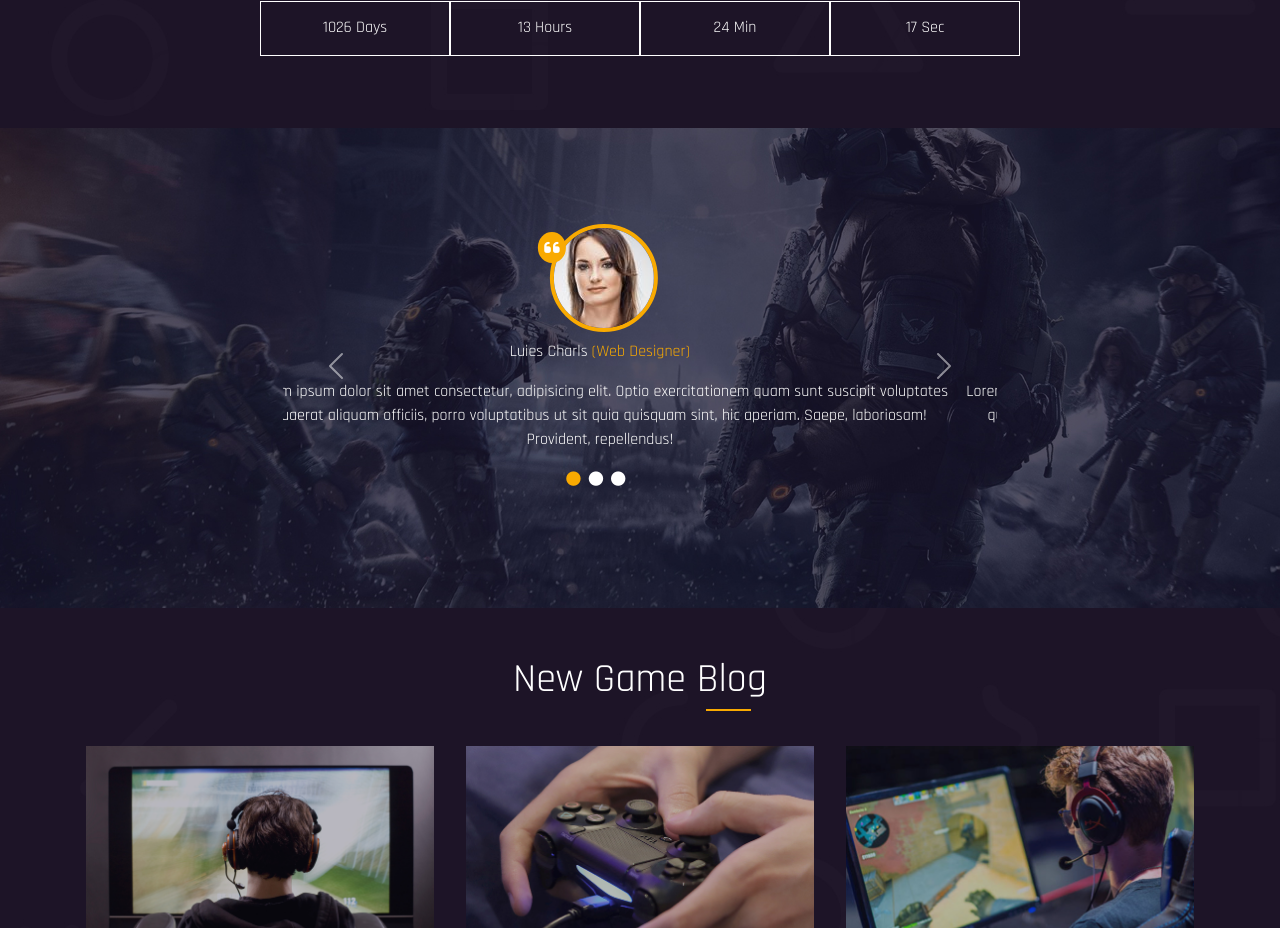
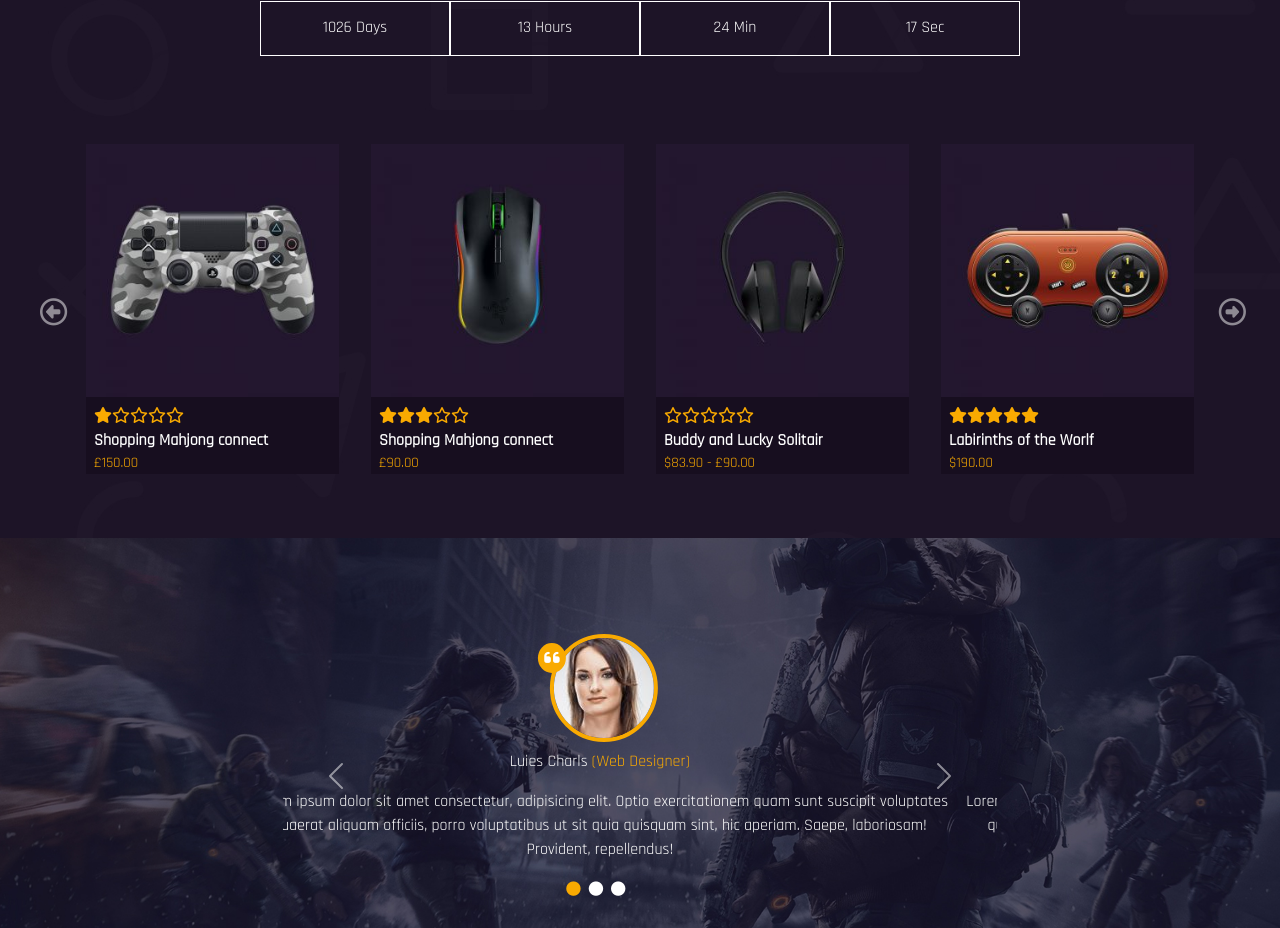
Before and after one commit to DavideFarci/proj-html-vuejs, a Vue app: page / in a window 1280 px wide. Shown: the part 2953-3881 px from the top of the page. Built offline with nearby package versions, Linux system fonts and the light colour scheme.

Commit message:
fix carousel in deal of the day section

```diff
--- a/src/components/AppMain.vue
+++ b/src/components/AppMain.vue
@@ -4,6 +4,7 @@ import AppCard from "./AppCard.vue";
 import AppCardDouble from "./AppCardDouble.vue";
 import AppDevelopers from "./AppDevelopers.vue";
 import AppSlider from "./AppSlider.vue";
+import AppSliderDeal from "./AppSliderDeal.vue";
 
 export default {
   data() {
@@ -263,7 +264,14 @@ export default {
       return bigCards.slice(start, end);
     },
   },
-  components: { AppCard, AppBlogCard, AppSlider, AppDevelopers, AppCardDouble },
+  components: {
+    AppCard,
+    AppBlogCard,
+    AppSlider,
+    AppDevelopers,
+    AppCardDouble,
+    AppSliderDeal,
+  },
 };
 </script>
 
@@ -379,7 +387,7 @@ export default {
           <div class="col-2"><div class="content">24 Min</div></div>
           <div class="col-2"><div class="content">17 Sec</div></div>
         </div>
-        <!-- <AppSlider :dealData="this.cardSlider.dealProducts" /> -->
+        <AppSliderDeal :productsData="cardSlider" />
       </section>
     </div>
 
--- /dev/null
+++ b/src/components/AppSliderDeal.vue
@@ -0,0 +1,142 @@
+<script>
+export default {
+  props: {
+    productsData: Array,
+  },
+};
+</script>
+
+<template>
+  <div id="carouselExample" class="carousel slide z-3">
+    <div class="carousel-inner">
+      <div class="carousel-item active">
+        <div class="row">
+          <div
+            class="col-3"
+            v-for="(card, i) in productsData[1].dealProducts"
+            :key="i"
+          >
+            <div class="content">
+              <img :src="`src/assets/img/${card.image}`" alt="" />
+              <div class="product_info">
+                <div class="info_padding">
+                  <i
+                    class="fa-regular fa-star"
+                    v-for="star in 5"
+                    :key="star"
+                    :class="{
+                      'fa-solid': star <= card.rate,
+                      'fa-star': star > card.rate,
+                    }"
+                  ></i>
+                  <div class="pro_name fw-bolder">{{ card.description }}</div>
+                  <div class="price">{{ card.price }}</div>
+                </div>
+                <div class="buttons">
+                  <button><i class="fa-solid fa-bag-shopping"></i></button>
+                  <button><i class="fa-solid fa-heart"></i></button>
+                  <button><i class="fa-solid fa-maximize"></i></button>
+                  <button><i class="fa-solid fa-eye"></i></button>
+                </div>
+              </div>
+            </div>
+          </div>
+        </div>
+      </div>
+    </div>
+    <!-- controllo scorrimento SX -->
+    <button
+      class="carousel-control-prev z-1"
+      type="button"
+      data-bs-target="#carouselExample"
+      data-bs-slide="prev"
+    >
+      <!-- <span class="carousel-control-prev-icon" aria-hidden="true"></span>
+      <span class="visually-hidden">Previous</span> -->
+      <i class="fa-regular fa-circle-left"></i>
+    </button>
+    <!-- controllo scorrimento DX -->
+    <button
+      class="carousel-control-next z-1"
+      type="button"
+      data-bs-target="#carouselExample"
+      data-bs-slide="next"
+    >
+      <!-- <span class="carousel-control-next-icon" aria-hidden="true"></span>
+      <span class="visually-hidden">Next</span> -->
+      <i class="fa-regular fa-circle-right"></i>
+    </button>
+  </div>
+</template>
+
+<style lang="scss" scoped>
+.col-3 {
+  padding: 1rem;
+
+  .row {
+    justify-content: center;
+  }
+
+  .content {
+    cursor: pointer;
+    img {
+      width: 100%;
+    }
+    .product_info {
+      .info_padding {
+        background-color: #170e1f;
+        padding: 0.5rem 0.5rem 0;
+      }
+      .fa-star {
+        color: #f9aa01;
+      }
+      .price {
+        font-size: 0.9em;
+        color: #f9aa01;
+      }
+      .buttons {
+        color: #f9aa01;
+        button {
+          display: none;
+          background-color: #170e1f;
+          color: white !important;
+          width: calc(100% / 4);
+          border: 1px solid #242225;
+          font-size: 0.8em;
+          padding: 0.1rem 0;
+        }
+      }
+      &:hover .price {
+        display: none;
+      }
+      &:hover .buttons button {
+        display: inline-block;
+      }
+    }
+  }
+}
+
+.carousel-inner {
+  position: relative;
+}
+.carousel-control-next {
+  position: absolute;
+  right: -118px;
+  top: 10rem;
+  height: 50px;
+  .fa-circle-right {
+    font-size: 1.7rem;
+    cursor: pointer;
+  }
+}
+.carousel-control-prev {
+  position: absolute;
+  left: -112px;
+  top: 10rem;
+  height: 50px;
+  .fa-circle-left {
+    font-size: 1.7rem;
+    cursor: pointer;
+  }
+}
+</style>
```
